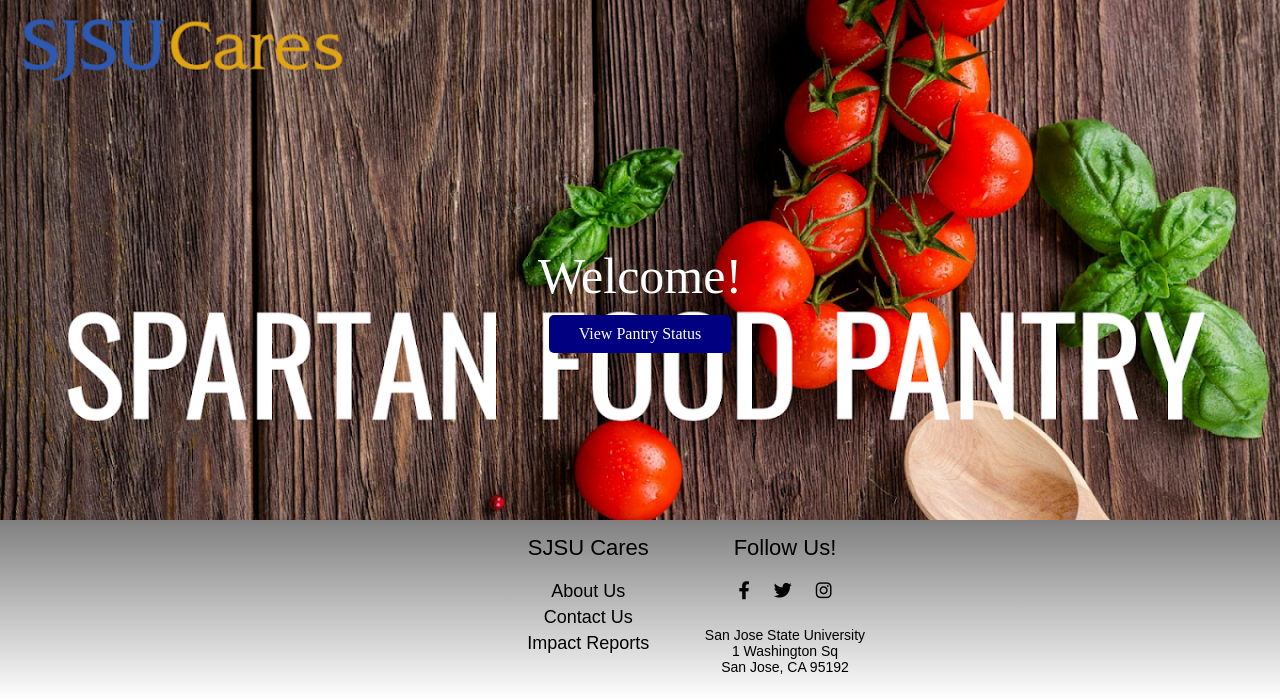
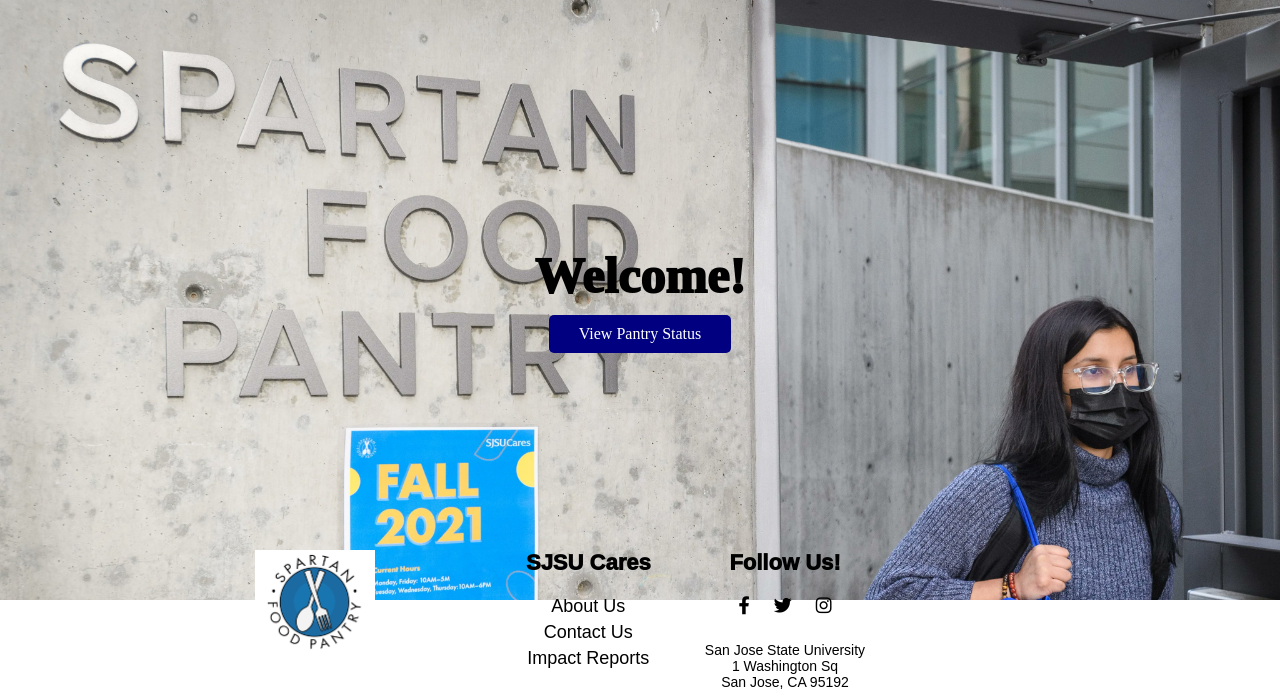
Before and after one commit to armica-quejado/SFP, a PHP site: the page made by Food Pantry Website/Food Pantry Website/index.html in a window 1280 px wide. Shown: the part 100-800 px from the top of the page. Run offline with PHP 8.4, Linux system fonts and the light colour scheme; some libraries are stand-ins or nearby versions.

Commit message:
Add files via upload

```diff
--- a/Food Pantry Website/Food Pantry Website/index.html
+++ b/Food Pantry Website/Food Pantry Website/index.html
@@ -35,7 +35,7 @@
     <div class="footer">
         <div class="inner_footer">
             <div class="logo_container">
-               <!-- <img src="/images/logo.png" -->
+                <img src="/images/logo.png" -->
             </div>
 
             <div class="footer_third">
--- a/Food Pantry Website/Food Pantry Website/style.css
+++ b/Food Pantry Website/Food Pantry Website/style.css
@@ -66,7 +66,7 @@
 /* HERO */
 .hero_image{
     background-color: rgb(229, 218, 218);
-    background-image: url("images/hero_image.png");
+    background-image: url("images/hero1.jpg");
     background-repeat: no-repeat;
     background-size: cover;
     color: white;
@@ -80,13 +80,13 @@
 }
 
 .hero_image .hero_text{
-    color: #fff;
+    color: black;
     text-align: center;
 }
 
 .hero_image .hero_text h1{
     font-size: 50px;
-    font-weight: 500;
+    font-weight: 1000;
 }
 
 .hero_image .hero_text p{
@@ -106,7 +106,7 @@
 }
 
 .hero_image .hero_btn:hover{
-    background:#add8e6;
+    background: white;
     color: #000;
 }
 
@@ -116,9 +116,9 @@
     width: 100vw;
     display: block;
     overflow: hidden;
-    padding: 15px 0;
+    padding: 30px 0;
     box-sizing: border-box;
-    background-image: linear-gradient(grey,white);
+    background-image: white;
 
     position: fixed;
     left: 0;
@@ -140,7 +140,7 @@
 }
 
 .inner_footer .logo_container img{
-    width: 80px;
+    width: 120px;
     height: auto;
 }
 
```
Also changed, not shown: Food Pantry Website/Food Pantry Website/about.html (added), Food Pantry Website/Food Pantry Website/images/hero1.jpg (added), Food Pantry Website/Food Pantry Website/live.html (added).
